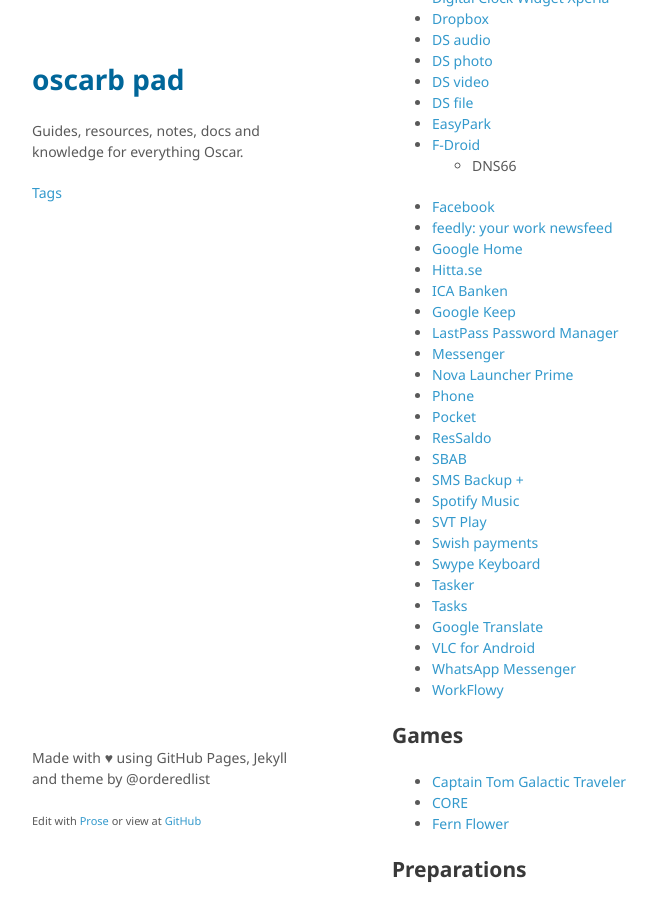
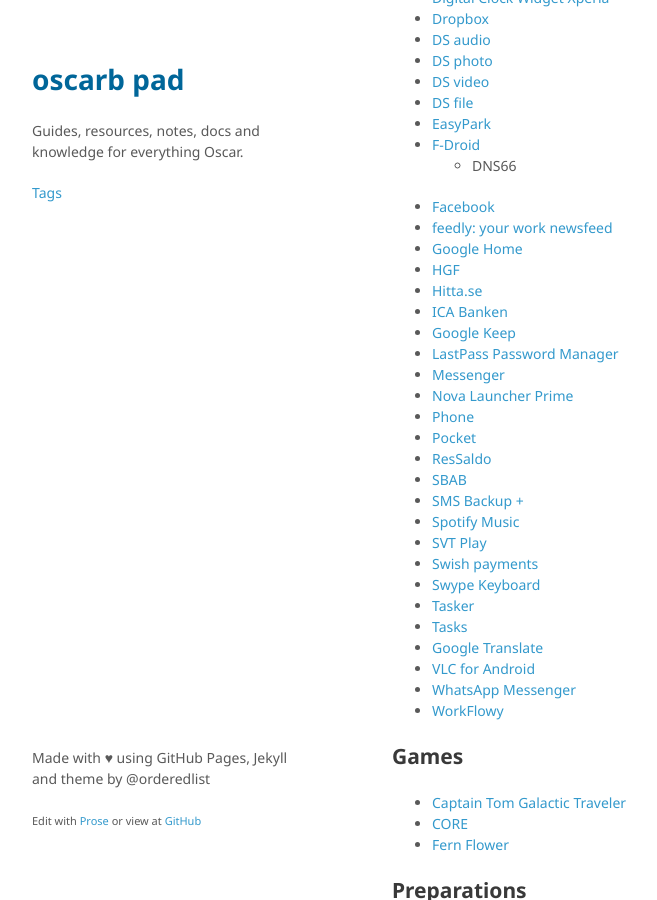
Before and after one commit to oscarb/pad, a Jekyll site: the page built from _docs/android-device-guide.md, in a window 1280 px wide and 900 px high, scrolled down 311 px. Shown: the whole window, without its empty margins (128-785 px from the left). Built offline with Jekyll 4.4.1, drawn with Linux system fonts in a browser that asks for light colours; some web fonts are replaced.

Commit message:
Update android-device-guide.md

```diff
--- a/_docs/android-device-guide.md
+++ b/_docs/android-device-guide.md
@@ -29,6 +29,7 @@ published: true
 * [Facebook](https://play.google.com/store/apps/details?id=com.facebook.katana)
 * [feedly: your work newsfeed](https://play.google.com/store/apps/details?id=com.devhd.feedly)
 * [Google Home](https://play.google.com/store/apps/details?id=com.google.android.apps.chromecast.app)
+* [HGF](https://play.google.com/store/apps/details?id=com.mywidz.mwp.hb.app.hyresgastforeningen.wrapper.android)
 * [Hitta.se](https://play.google.com/store/apps/details?id=se.hitta.android.app)
 * [ICA Banken](https://play.google.com/store/apps/details?id=se.icabanken)
 * [Google Keep](https://play.google.com/store/apps/details?id=com.google.android.keep)
```
